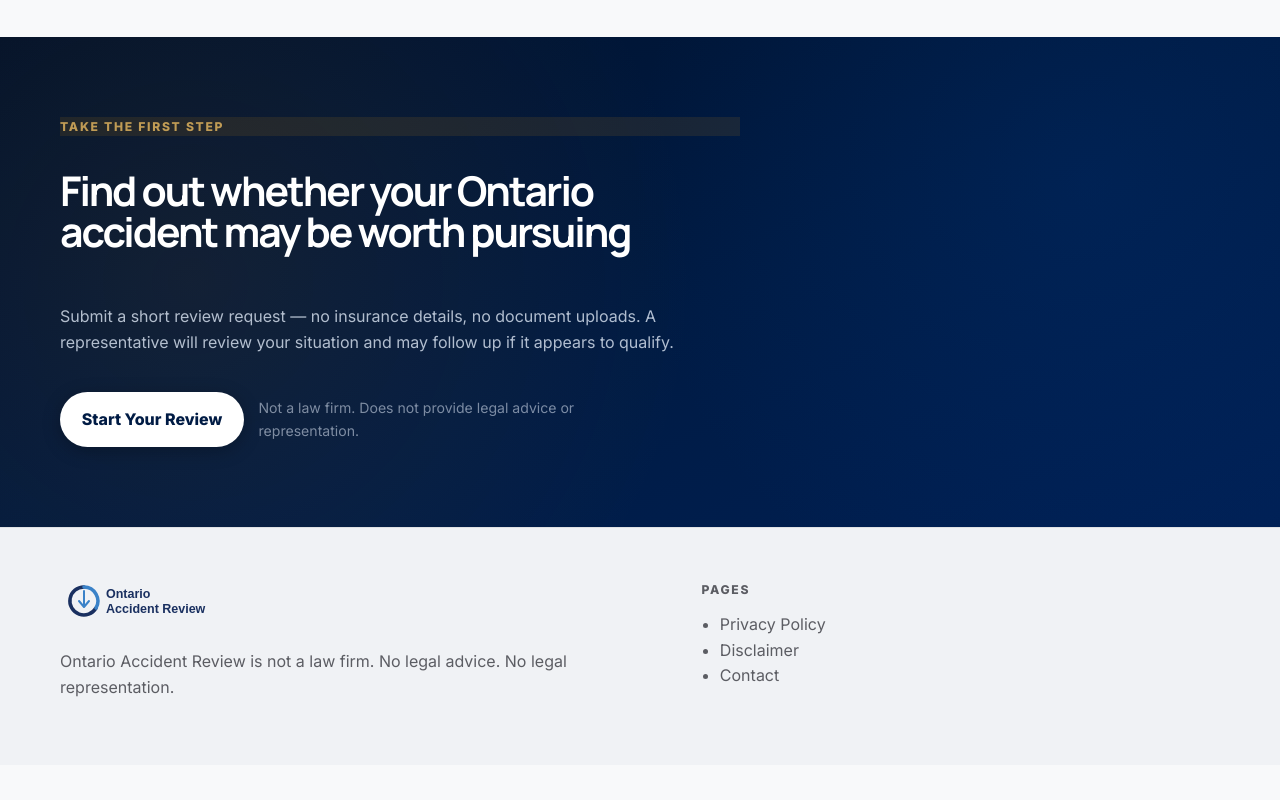
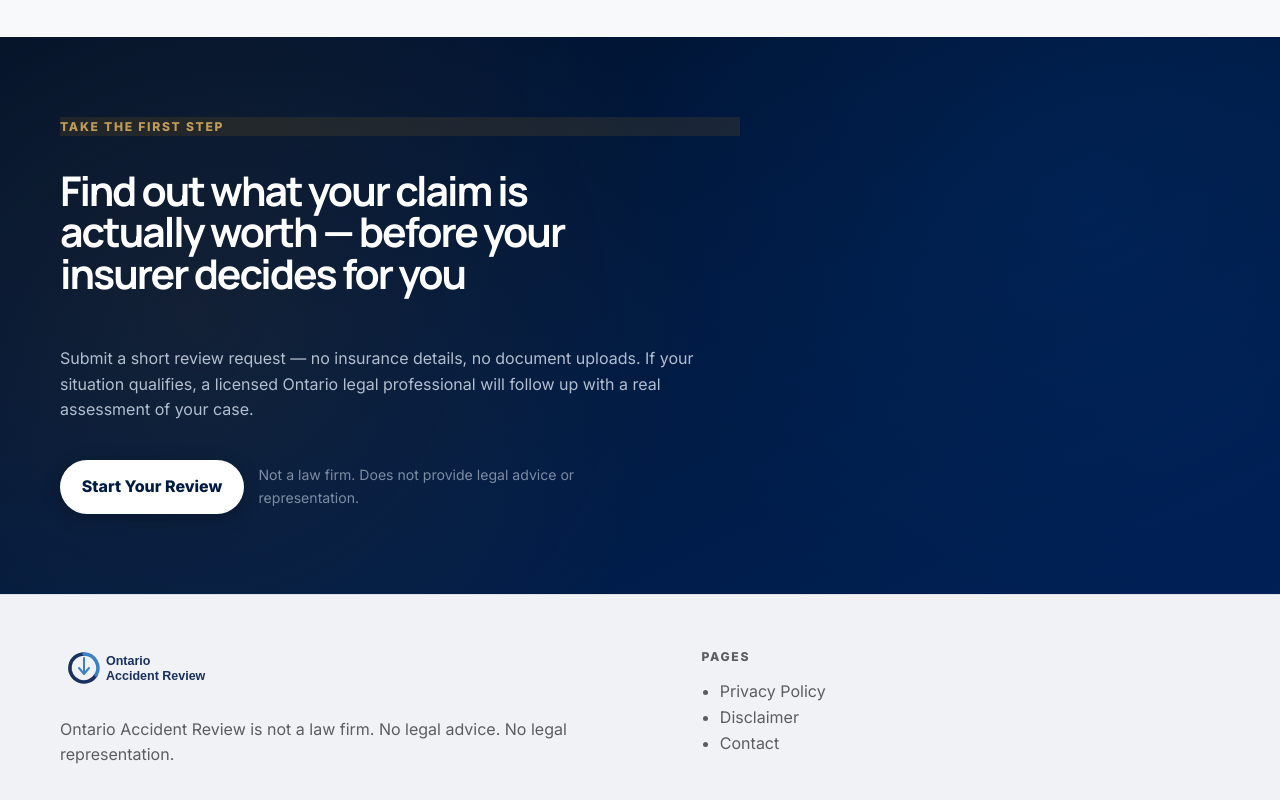
Before and after one commit to jyoung905/OARreal, a Next.js app: page / in a window 1280 px wide. Shown: the part 3437-4237 px from the top of the page. Before the commit the page ends 4202 px from the top, so only its background shows below. Built offline with nearby package versions, Linux system fonts and the light colour scheme.

Commit message:
Sharpen homepage messaging — emphasize licensed professional and insurance rights

```diff
--- a/components/CtaSection.jsx
+++ b/components/CtaSection.jsx
@@ -4,11 +4,11 @@ export function CtaSection() {
       <div className="container">
         <div className="cta-block">
           <p className="eyebrow">Take the first step</p>
-          <h2>Find out whether your Ontario accident may be worth pursuing</h2>
+          <h2>Find out what your claim is actually worth — before your insurer decides for you</h2>
           <p>
             Submit a short review request — no insurance details, no document uploads.
-            A representative will review your situation and may follow up if it appears
-            to qualify.
+            If your situation qualifies, a licensed Ontario legal professional will follow up
+            with a real assessment of your case.
           </p>
           <div className="hero-actions">
             <a className="button button-light" href="#intake">Start Your Review</a>
```
